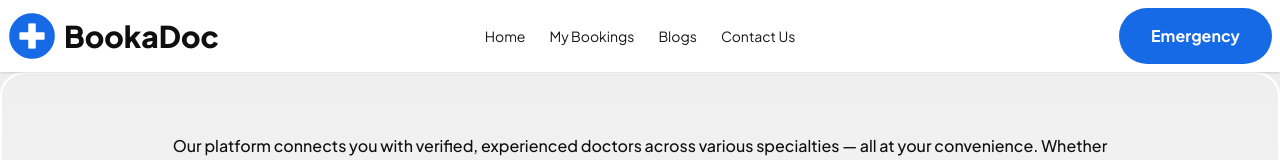
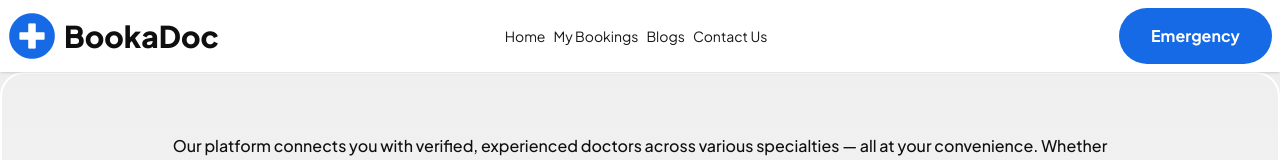
Before and after one commit to Al-Amin018555/BookaDoc, a React (Vite) app: page / in a window 1280 px wide. Shown: the top 160 px of the page. Built offline with nearby package versions, Linux system fonts and the light colour scheme.

Commit message:
removed anchor with navlink and doctor details card added

```diff
--- a/src/Pages/DoctorDetails/DoctorDetails.jsx
+++ b/src/Pages/DoctorDetails/DoctorDetails.jsx
@@ -1,12 +1,56 @@
+import { useLoaderData, useParams } from "react-router";
+import regLogo from '../../assets/reg.png'
+
 const DoctorDetails = () => {
+    const { doctorId } = useParams();
+    const doctorIdInt = parseInt(doctorId);
+    const data = useLoaderData();
+
+    const singleDoctor = data.find(doctor => doctor.id === doctorIdInt);
+    console.log(singleDoctor);
+    const { image, name, education, workplace, registration_number, availability, fee } = singleDoctor;
     return (
-        <div className="py-7" >
-            <div className="text-center max-w-7xl mx-auto bg-white rounded-3xl shadow-white space-y-4 py-7 px-10 lg:px-[100px] lg:py-[70px] ">
+        <div className="max-w-7xl mx-auto space-y-4 py-7">
+
+            <div className="text-center bg-white rounded-3xl shadow-white space-y-4 py-7 px-10 lg:px-[100px] lg:py-[70px] ">
                 <h3 className="font-extrabold text-[#141414] text-2xl lg:text-3xl">Doctor’s Profile Details</h3>
                 <p className="font-medium text-[rgba(20,20,20,0.7)]">Lorem ipsum dolor sit amet consectetur. Sit enim blandit orci tortor amet ut. Suscipit sed est fermentum magna. Quis vitae tempus <br /> facilisis turpis imperdiet mattis donec dignissim volutpat.</p>
             </div>
 
+            <div>
+                <div className="card p-8 flex flex-col lg:flex-row  bg-base-100 shadow-sm">
+                    <figure>
+                        <img className="rounded-xl h-full"
+                            src={image}
+                            alt="doctor image" />
+                    </figure>
+                    <div className="card-body space-y-3">
+                        <h2 className="card-title font-extrabold text-2xl text-[#0F0F0F] lg:text-3xl">{name}</h2>
+                        <p className="font-medium text-[18px] text-[rgba(15,15,15,0.6)]">{education}</p>
+                        <div>
+                            <p className="font-medium text-xl text-[rgba(15,15,15,0.5)]">Working at</p>
+                            <p className="font-bold text-xl text-[#0F0F0F]">{workplace}</p>
+                        </div>
+                        <div className="border-t-1 py-4 border-b-1 border-dashed  ">
+                            <p className="font-medium text-[18px] flex gap-2 items-center text-[rgba(15,15,15,0.7)]"> <img src={regLogo} alt="" /> Reg No: {registration_number}</p>
+                        </div>
+                        <div className="flex">
+                            <p className="font-bold text-[#0F0F0F]">Availability</p>
+                            <div className="flex border-2 w-full ml-2">
+                                {
+                                    availability.map(availble => <p>{availble}</p>)
+                                }
+                            </div>
+
+                        </div>
+                        <p> <span className="font-extrabold text-[#141414]">Counsutlation Fee:</span><span className="font-extrabold text-[#176AE5]"> Taka: {fee}</span> <span className="font-medium text-[rgba(20,20,20,0.5)]">(incl.vat)</span> <span className="text-[#176AE5] font-medium">Per consultation</span> </p>
+                    </div>
+                </div>
+            </div>
+
+
         </div>
+
     );
 };
 
--- a/src/Routes/Routes.jsx
+++ b/src/Routes/Routes.jsx
@@ -15,7 +15,8 @@ export const router = createBrowserRouter([
         Component: Home,
       },
       {
-          path:'doctorDetails',
+        path: 'doctorDetails/:doctorId',
+        loader: () => fetch('doctorsData.json'),
         Component: DoctorDetails,
       }
     ],
--- a/src/components/Doctor/Doctor.jsx
+++ b/src/components/Doctor/Doctor.jsx
@@ -1,8 +1,8 @@
 import { Link } from "react-router";
 
 const Doctor = ({ doctor }) => {
-    console.log(doctor)
-    const { image, name, education, registration_number, experience } = doctor;
+
+    const {id, image, name, education, registration_number, experience } = doctor;
     return (
         <div>
             <div className="card bg-base-100 rounded-2xl shadow-sm p-8">
@@ -14,7 +14,7 @@ const Doctor = ({ doctor }) => {
                 <div className="card-body p-0 space-y-3">
                     <div className="flex gap-3 mt-4 font-medium text-[14px]">
                         <div>
-                            <p className="text-[#09982F] rounded-[99px] bg-[rgba(9,152,47,0.1)] py-2 px-3">Available</p>
+                        <p className="text-[#09982F] rounded-[99px] bg-[rgba(9,152,47,0.1)] py-2 px-3">Available</p>
                         </div>
                         <div>
                             <p className="text-[#176AE5] rounded-[99px] py-2 px-3 bg-[rgba(23,106,229,0.1)]">{experience} experience</p>
@@ -26,7 +26,7 @@ const Doctor = ({ doctor }) => {
                         <p>{registration_number}</p>
                     </div>
                     <div className="card-actions">
-                        <Link to='doctorDetails'><button className="btn btn-outline btn-primary rounded-[99px] w-full">View Details</button></Link>
+                        <Link to={`/doctorDetails/${id}`}><button className="btn btn-outline btn-primary rounded-[99px] w-full">View Details</button></Link>
                     </div>
                 </div>
             </div>
--- a/src/components/Footer/Footer.jsx
+++ b/src/components/Footer/Footer.jsx
@@ -2,12 +2,13 @@ import logo from '../../assets/logo.png'
 import facebook from '../../assets/facebook.png'
 import linkedin from '../../assets/linkedin.png'
 import github from '../../assets/github.png'
+import { Link } from 'react-router';
 const Footer = () => {
     const links = <>
-        <li><a>Home</a></li>
-        <li><a>My Bookings</a></li>
-        <li><a>Blogs</a></li>
-        <li><a>Contact Us</a></li>
+        <Link to='/'><li>Home</li></Link>
+        <li>My Bookings</li>
+        <li>Blogs</li>
+        <li>Contact Us</li>
     </>
     return (
         <footer className="footer footer-horizontal footer-center bg-white shadow-sm text-base-content rounded py-10 px-10 lg:py-24 lg:px-20">
@@ -22,15 +23,23 @@ const Footer = () => {
 
             <nav>
                 <div className="grid grid-flow-col gap-4">
-                    <a href='https://www.facebook.com/mdalamin.510400' target='_blank'>
-                        <img src={facebook} alt="" />
-                    </a>
-                    <a href='https://www.linkedin.com/in/md-al-amin-475792358/' target='_blank'>
-                        <img src={linkedin} alt="" />
-                    </a>
-                    <a href='https://github.com/Al-Amin018555' target='_blank'>
-                        <img src={github} className='w-12' alt="" />
-                    </a>
+                    <Link to="https://www.facebook.com/mdalamin.510400" target='_blank'>
+                        <h3>
+                            <img src={facebook} alt="" />
+                        </h3>
+                    </Link>
+                    <Link to='https://www.linkedin.com/in/md-al-amin-475792358/' target='_blank' >
+                        <h3>
+                            <img src={linkedin} alt="" />
+                        </h3>
+                    </Link>
+                    <Link to="https://github.com/Al-Amin018555" target='_blank'>
+                        <h3 >
+                            <img src={github} className='w-12' alt="" />
+                        </h3>
+                    </Link>
+
+
                 </div>
             </nav>
 
--- a/src/components/Navbar/Navbar.jsx
+++ b/src/components/Navbar/Navbar.jsx
@@ -3,10 +3,10 @@ import logo from '../../assets/logo.png';
 
 const Navbar = () => {
     const links = <>
-       <Link to='/'><li><a>Home</a></li></Link>
-        <li><a>My Bookings</a></li>
-        <li><a>Blogs</a></li>
-        <li><a>Contact Us</a></li>
+       <Link to='/'><li className='mr-2'>Home</li></Link>
+        <li className='mr-2'>My Bookings</li>
+        <li className='mr-2'>Blogs</li>
+        <li className='mr-2'>Contact Us</li>
     </>
     return (
         <div className=' sticky top-0 z-10'>
@@ -23,7 +23,7 @@ const Navbar = () => {
                             {links}
                         </ul>
                     </div>
-                    <Link to='/'><a className="text-3xl font-extrabold text-[#0F0F0F] flex items-center gap-2"> <img src={logo} className='w-12' alt="logo" /> BookaDoc</a></Link>
+                    <Link to='/'><h4 className="text-3xl font-extrabold text-[#0F0F0F] flex items-center gap-2"> <img src={logo} className='w-12' alt="logo" /> BookaDoc</h4></Link>
                 </div>
                 <div className="navbar-center hidden lg:flex">
                     <ul className="menu menu-horizontal px-1">
@@ -31,7 +31,7 @@ const Navbar = () => {
                     </ul>
                 </div>
                 <div className="navbar-end hidden lg:flex">
-                    <a className="rounded-[99px] cursor-pointer py-4 px-8 text-white font-bold bg-[#176AE5]">Emergency</a>
+                    <button className="rounded-[99px] cursor-pointer py-4 px-8 text-white font-bold bg-[#176AE5]">Emergency</button>
                 </div>
                </div>
             </div>
```
Also changed, not shown: src/assets/reg.png (added). Lines whose indentation alone changed are shown as unchanged.
